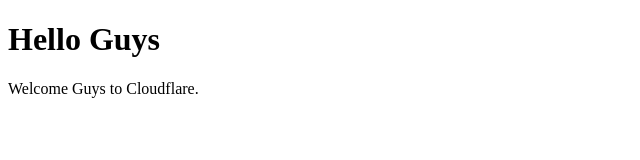
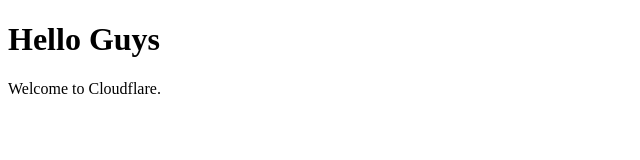
Before and after one commit to RajaneshS/Rajanesh.github.io, a plain HTML site: page index.html in a window 1280 px wide. Shown: the full height of the page, 0-640 px from the left. Drawn offline with Linux system fonts and the light colour scheme.

Commit message:
Update index.html

```diff
--- a/index.html
+++ b/index.html
@@ -7,6 +7,6 @@
 </head>
 <body>
   <h1>Hello Guys</h1>
-  <p>Welcome Guys to Cloudflare.</p>
+  <p>Welcome to Cloudflare.</p>
 </body>
 </html>
```
